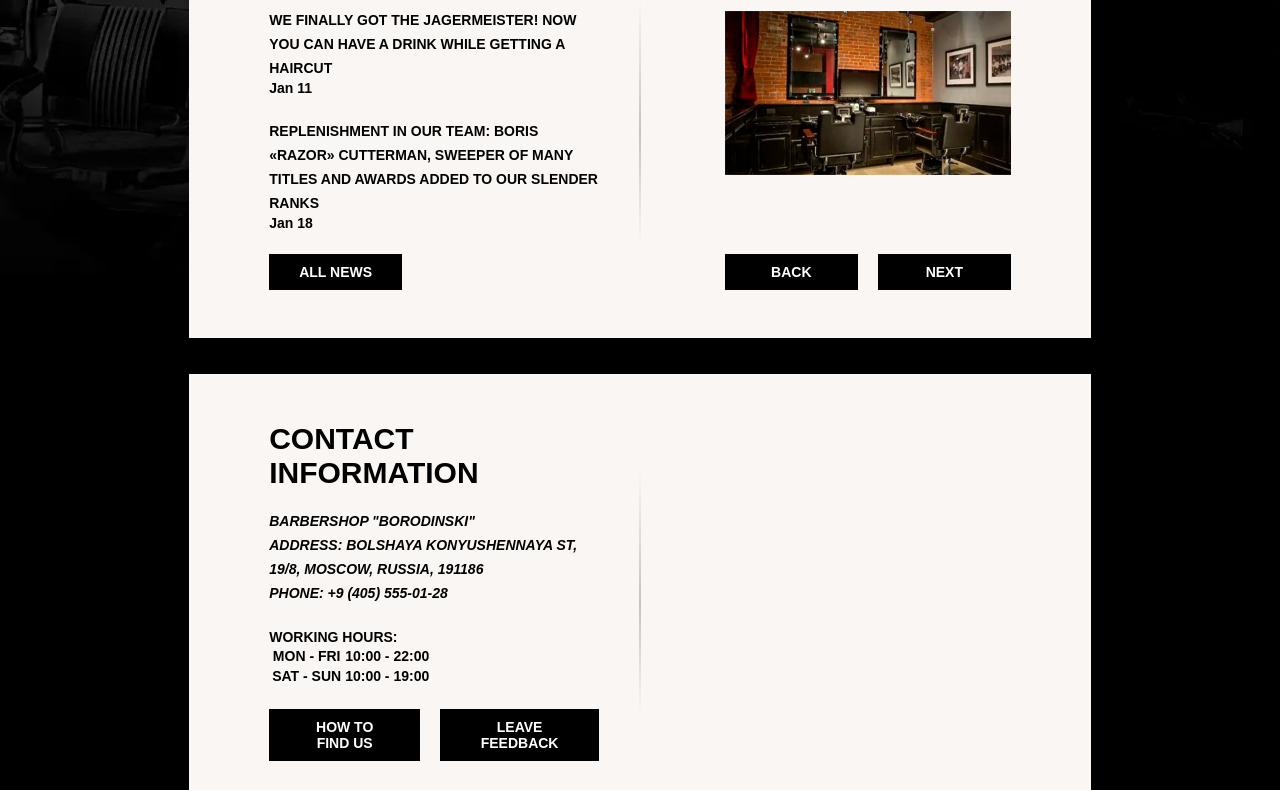
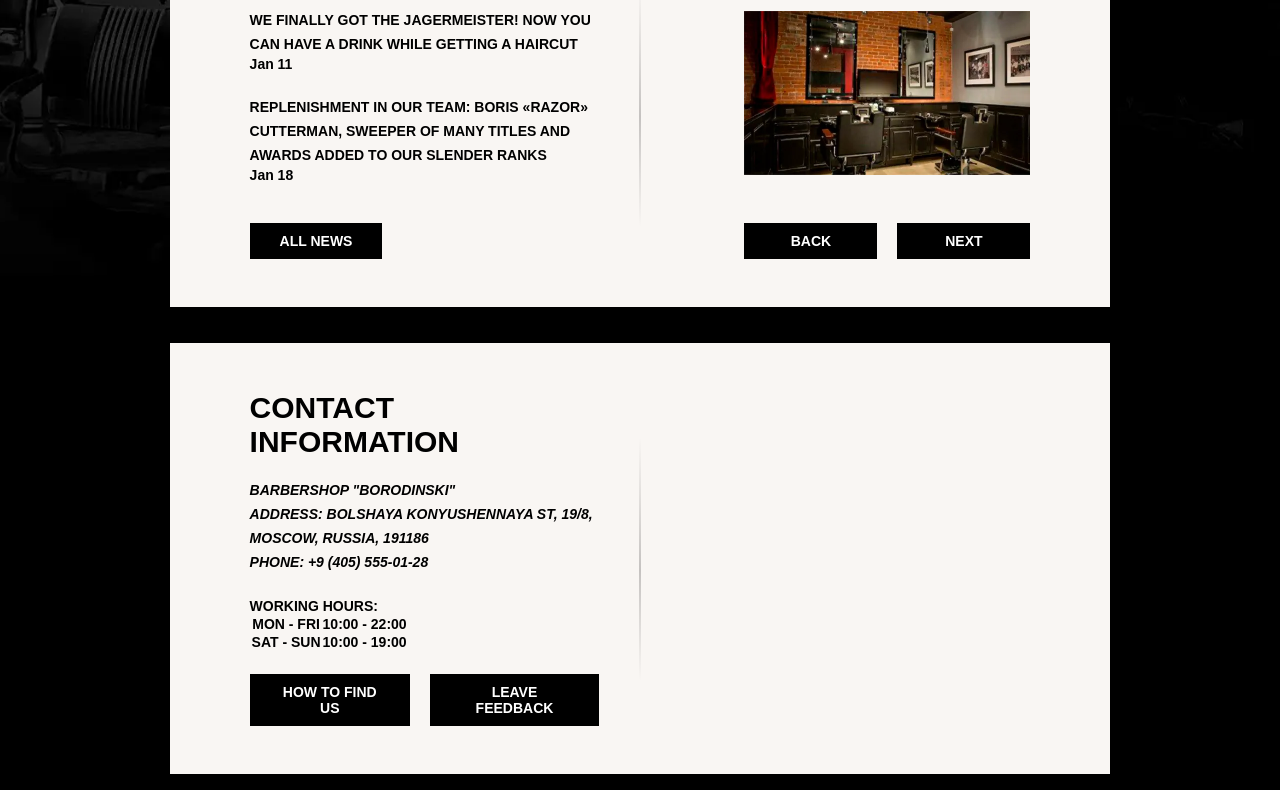
Before and after one commit to ViksPiks/barbershop, a website built with Vite: page src/index.html in a window 1280 px wide. Shown: the part 723-1513 px from the top of the page. Built offline with nearby package versions, Linux system fonts and the light colour scheme.

Commit message:
refactor: remove unnecessary code

```diff
--- a/src/index.html
+++ b/src/index.html
@@ -91,7 +91,7 @@
           </ul>
         </section>
 
-        <div class="container main__section">
+        <div class="main__section">
           <div class="section-wrapper">
             <section class="news">
               <h2 class="news__heading">News</h2>
@@ -101,14 +101,18 @@
                     We finally got the Jagermeister! Now you can have a drink
                     while getting a haircut
                   </p>
-                  <time datetime="2023-01-14 17:00">Jan 11</time>
+                  <time class="news__time" datetime="2023-01-14 17:00"
+                    >Jan 11</time
+                  >
                 </li>
                 <li class="news__article">
                   <p class="news__text">
                     Replenishment in our team: Boris «Razor» Cutterman, sweeper
                     of many titles and awards added to our slender ranks
                   </p>
-                  <time datetime="2023-01-14 20:00">Jan 18</time>
+                  <time class="news__time" datetime="2023-01-14 20:00"
+                    >Jan 18</time
+                  >
                 </li>
               </ul>
               <a href="#" class="button button--primary">All news</a>
@@ -144,7 +148,7 @@
           </div>
         </div>
 
-        <div class="container">
+        <div class="main__section">
           <div class="section-wrapper">
             <section class="contact-information">
               <h2 class="contact-information__heading">Contact information</h2>
--- a/src/styles/blocks/advantages.css
+++ b/src/styles/blocks/advantages.css
@@ -1,7 +1,5 @@
 .advantages {
   color: var(--color-secondary);
-  text-transform: uppercase;
-  font-weight: 700;
   text-align: center;
   margin-bottom: 70px;
 }
--- a/src/styles/blocks/button.css
+++ b/src/styles/blocks/button.css
@@ -2,10 +2,8 @@
   padding: 10px 30px;
   text-align: center;
   color: var(--color-secondary);
-  text-transform: uppercase;
   display: inline-block;
   font-size: 14px;
-  font-weight: 700;
 }
 
 .button--primary {
--- a/src/styles/blocks/contact-information.css
+++ b/src/styles/blocks/contact-information.css
@@ -1,8 +1,3 @@
-.contact-information {
-  font-weight: 700;
-  text-transform: uppercase;
-}
-
 .contact-information__heading {
   font-size: 30px;
   margin-bottom: 19px;
--- a/src/styles/blocks/footer.css
+++ b/src/styles/blocks/footer.css
@@ -2,8 +2,6 @@
   background-color: #1a1a1a;
   padding: 59px 0 38px;
   color: var(--color-secondary);
-  text-transform: uppercase;
-  font-weight: 700;
 }
 
 .footer__wrapper {
--- a/src/styles/blocks/gallery.css
+++ b/src/styles/blocks/gallery.css
@@ -7,7 +7,6 @@
 .gallery__heading {
   margin-bottom: 26px;
   font-size: 30px;
-  text-transform: uppercase;
 }
 
 .gallery__photo {
--- a/src/styles/blocks/header.css
+++ b/src/styles/blocks/header.css
@@ -1,8 +1,6 @@
 .header {
   background-color: var(--color-primary);
   color: var(--color-secondary);
-  text-transform: uppercase;
-  font-weight: 700;
   font-size: 1.2rem;
 }
 
--- a/src/styles/blocks/news.css
+++ b/src/styles/blocks/news.css
@@ -1,5 +1,4 @@
 .news {
-  font-weight: 700;
   display: grid;
   grid-template-rows: min-content 1fr min-content;
   justify-items: start;
@@ -8,7 +7,6 @@
 .news__heading {
   margin-bottom: 23px;
   font-size: 30px;
-  text-transform: uppercase;
 }
 
 .news__article {
@@ -17,7 +15,10 @@
 
 .news__text {
   line-height: 24px;
-  text-transform: uppercase;
+}
+
+.news__time {
+  text-transform: capitalize;
 }
 
 @media (width <= 900px) {
--- a/src/styles/global.css
+++ b/src/styles/global.css
@@ -2,7 +2,8 @@
 
 :root {
   font-family: "PT Sans Narrow", sans-serif;
-  font-weight: 400;
+  text-transform: uppercase;
+  font-weight: 700;
   font-size: 14px;
   color: var(--color-primary);
   background-color: var(--background-color-primary);
@@ -65,11 +66,18 @@ video {
   max-width: 100%;
 }
 
+button,
+input,
+optgroup,
+select,
+textarea {
+  font-family: inherit;
+}
+
 button {
   border: none;
   text-transform: inherit;
   color: inherit;
-  font-family: inherit;
   font-weight: inherit;
   font-size: inherit;
 }
@@ -86,3 +94,8 @@ button {
   clip: rect(0 0 0 0);
   overflow: hidden;
 }
+
+th,
+td {
+  padding: 0;
+}
```
